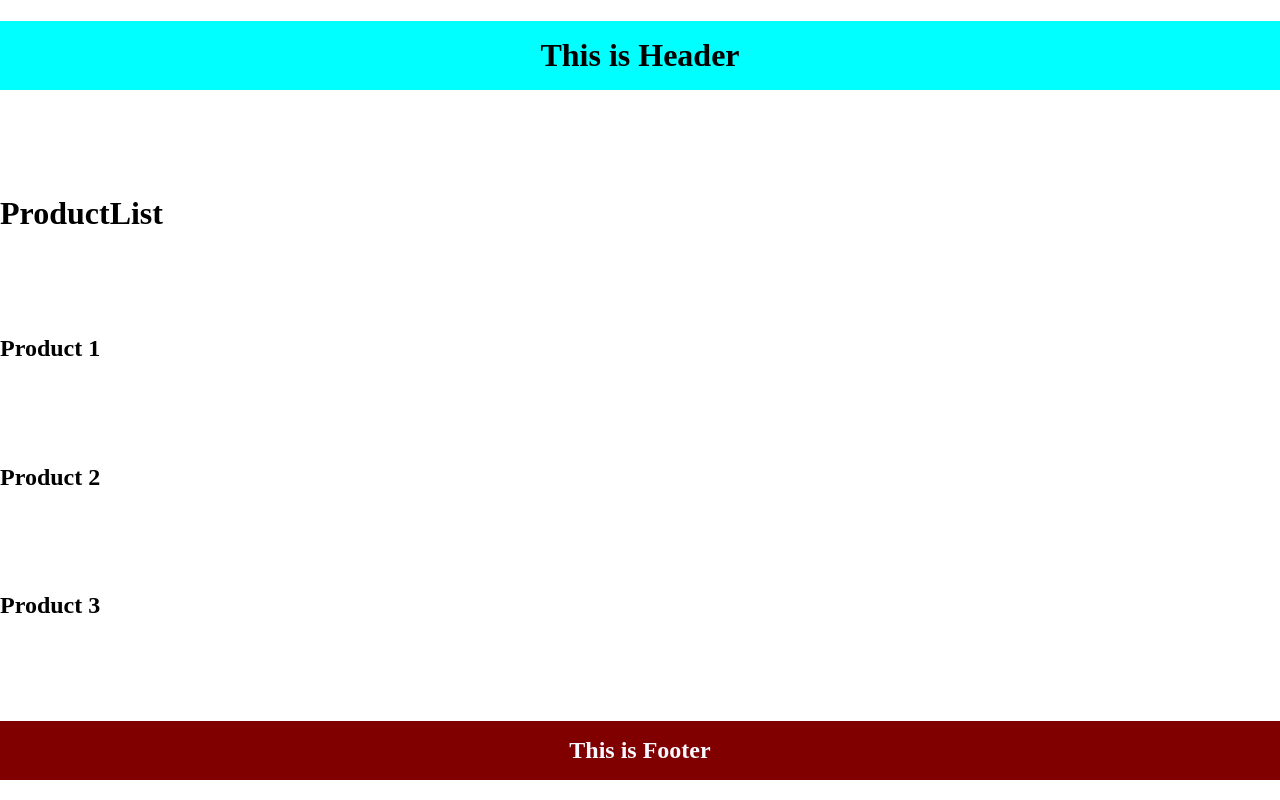
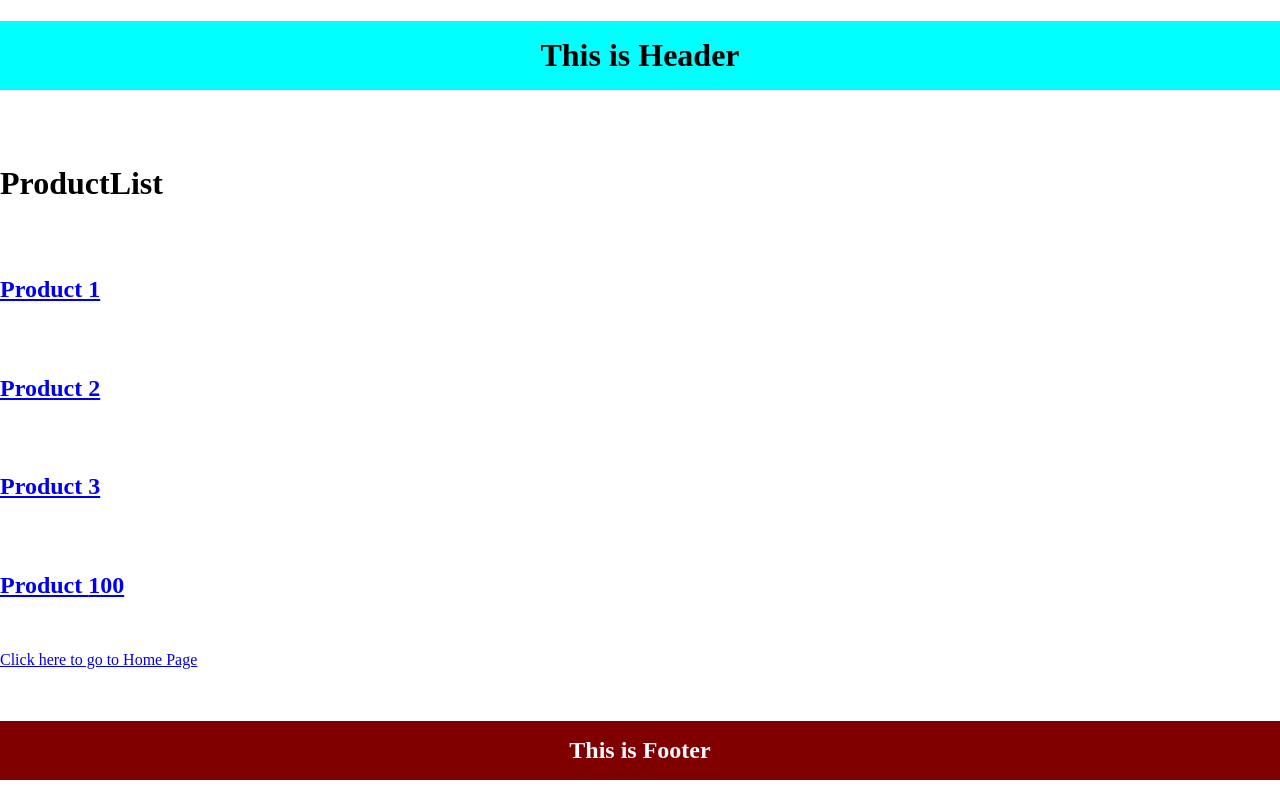
Before and after one commit to nilanchala-samal/next.js-learnings, a Next.js app in the folder routing-demo/: page /products in a window 1280 px wide. Built offline with nearby package versions, Linux system fonts and the light colour scheme.

Commit message:
Navigating through the Link component

```diff
--- a/routing-demo/src/app/products/page.tsx
+++ b/routing-demo/src/app/products/page.tsx
@@ -1,10 +1,16 @@
+import Link from "next/link";
+
 const ProductList = () => {
+  const productId = 100;
   return (
     <>
       <h1>ProductList</h1>
-      <h2>Product 1</h2>
-      <h2>Product 2</h2>
-      <h2>Product 3</h2>
+      <h2><Link href={"products/1"}>Product 1</Link></h2>
+      <h2><Link href={"products/2"}>Product 2</Link></h2>
+      <h2><Link href={"products/3"} replace={false}>Product 3</Link></h2>
+      {/* replace props of Link component replaces the current history state and no new entry will be created for the browser's history stack*/}
+      <h2><Link href={`products/${productId}`}>Product {productId}</Link></h2>
+      <Link href={"/"}>Click here to go to Home Page</Link>
     </>
   );
 };
```
Also changed, not shown: routing-demo/src/app/page.tsx (+9 -1 lines).
